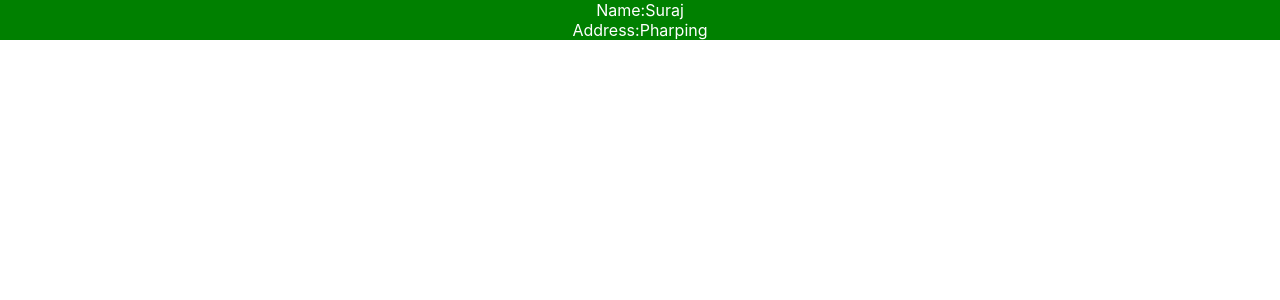
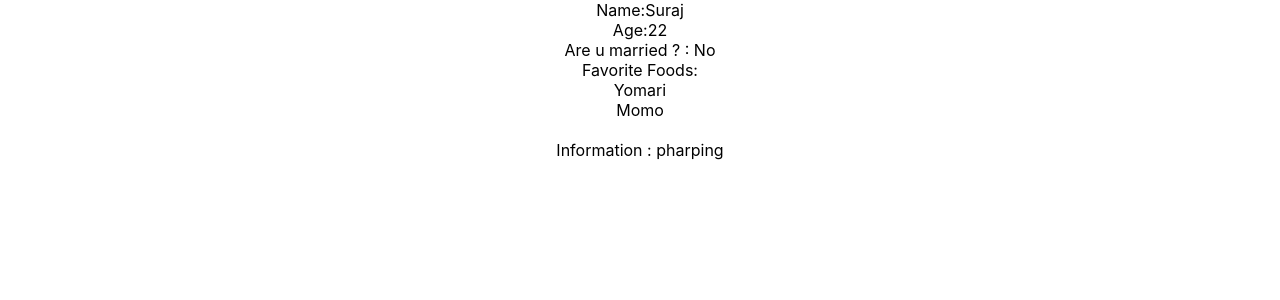
Before and after one commit to surajshr03/react_learn, a React (Create React App) app: page / in a window 1280 px wide. Shown: the top 300 px of the page. Built offline with nearby package versions, Linux system fonts and the light colour scheme.

Commit message:
Day 3- ternary,data type

```diff
--- a/src/App.js
+++ b/src/App.js
@@ -1,7 +1,11 @@
 import './App.css';
 import Address from './Components/Address.jsx';
 import Age from './Components/Age.jsx';
+import College from './Components/College.jsx';
 import Detail from './Components/Detail.jsx';
+import Details1 from './Components/Details1.jsx';
+import EffectOnDifferentData from './Components/EffectOnDifferentData.jsx';
+import LearnTernary from './Components/LearnTernary.jsx';
 import  Name  from './Components/Name.jsx';
 
 function App() {
@@ -24,8 +28,12 @@ function App() {
     {/* <Name></Name>
     <Age></Age>
     <Address></Address> */}
+    {/* <Detail name="Suraj" address="Pharping" age ={22}></Detail> */}
+    {/* <Details1 name="Suraj" address="Pharping" age ={22}></Details1> */}
+    {/* <College name="Patan MC" address="patan"></College> */}
+    {/* <LearnTernary marks={56}></LearnTernary> */}
 
-    <Detail name="Suraj" address="Pharping"></Detail>
+    <EffectOnDifferentData></EffectOnDifferentData>
 
    </div>
 
--- /dev/null
+++ b/src/Components/College.jsx
@@ -0,0 +1,12 @@
+import React from 'react'
+
+const College = ({name,address}) => {
+  return (
+    <div>
+      Name:{name}<br/>
+      Address:{address}
+    </div>
+  )
+}
+
+export default College;
--- a/src/Components/Detail.jsx
+++ b/src/Components/Detail.jsx
@@ -2,8 +2,13 @@ import React from 'react'
 
 const Detail = (props) => {
   return (
-    <div className="success">Name:{props.name}<br/>
-    Address:{props.address}</div>
+    <div>
+      <p className="success">
+      Name:{props.name}<br/>
+      Address:{props.address}<br/>
+      Age:{props.age}
+      </p>
+    </div>
   )
 }
 
--- /dev/null
+++ b/src/Components/Details1.jsx
@@ -0,0 +1,15 @@
+import React from 'react'
+
+const Details1 = ({name,address,age}) => {
+  return (
+    <div>
+      <p>
+      Name:{name}<br/>
+      Address:{address}<br/>
+      Age:{age}
+      </p>
+    </div>
+  )
+}
+
+export default Details1;
--- /dev/null
+++ b/src/Components/EffectOnDifferentData.jsx
@@ -0,0 +1,30 @@
+import React from 'react'
+
+const EffectOnDifferentData = () => {
+      let name = "Suraj";
+      let age = 22;
+      let isMarried = false;
+      // let favFood = ["yomari", "momo"];//array
+      let favFood = [<div>Yomari</div>,<div>Momo</div>];//array lai <div></div> bata rakhney
+
+      let info = { address: "pharping", fatherName: "raj" };
+
+  return (
+    <div>
+      Name:{name}<br/>
+      Age:{age}<br/>
+      Are u married ? : {isMarried ? "Yes" : "No"}<br/>
+
+      Favorite Foods: {favFood}<br/>
+
+      Information : {info.address}
+
+
+
+
+
+    </div>
+  )
+}
+
+export default EffectOnDifferentData;
--- /dev/null
+++ b/src/Components/LearnTernary.jsx
@@ -0,0 +1,24 @@
+import React from 'react'
+
+const LearnTernary = ({marks}) => {
+      let age= 23;
+
+  return (
+    <div>
+     {/* { age<18 ? <div>Under age.</div>
+      :age>=18 && age <=60 ? <div>Adult.</div>
+      :<div>Old.</div> */}
+
+      {
+            marks<=39 ? <div>Fail.</div>
+            :marks>39 && marks<60 ?<div>3rd division.</div>
+            :marks>=60 && marks<80 ? <div>1st divison</div>
+            :marks>=80 && marks <=100 ? <div>distinction</div>
+            :null
+      }
+
+    </div>
+  )
+}
+
+export default LearnTernary;
```
Also changed, not shown: zzNotes/important.txt, zzNotes/takeaway.txt.
